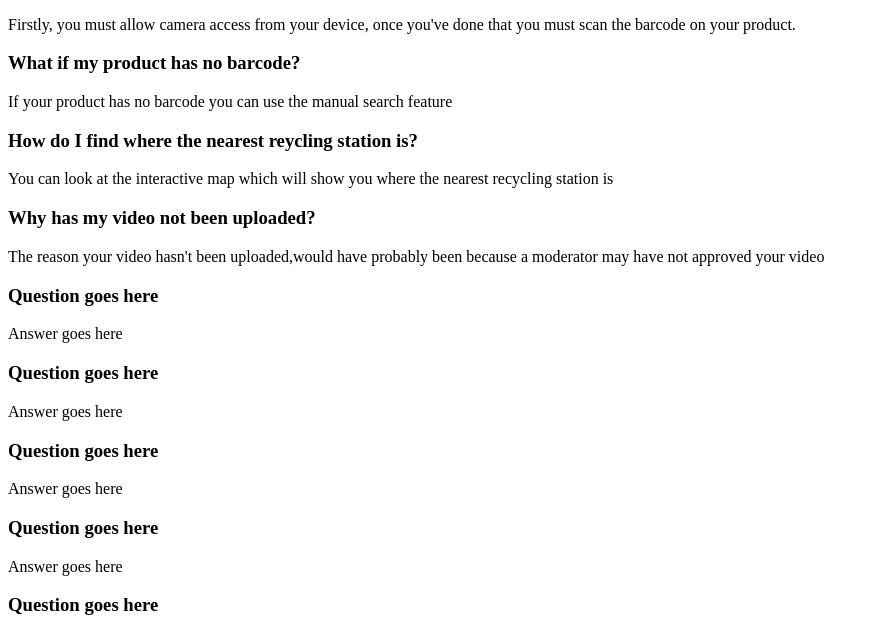
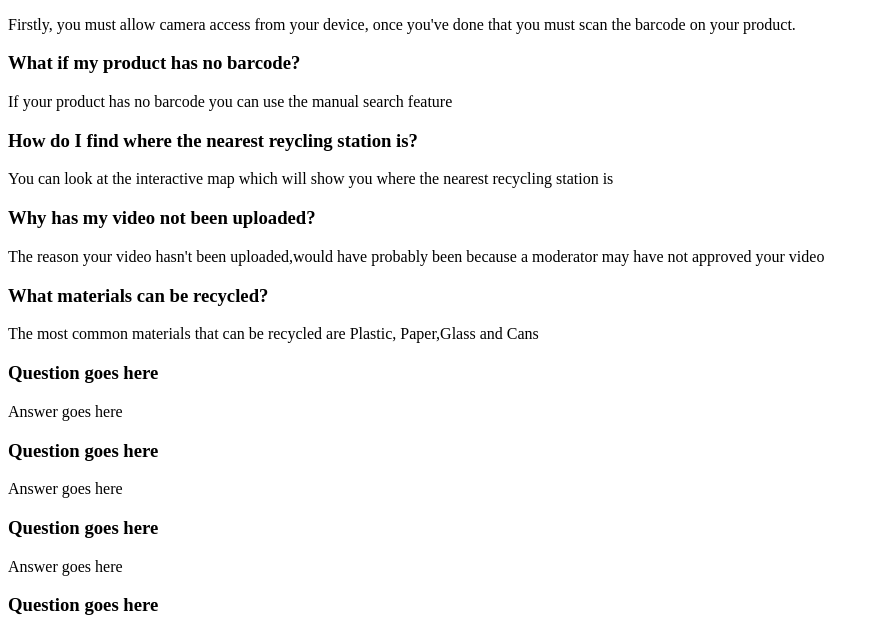
Before and after one commit to kaiesh/kaavin-recycle, a plain HTML site: page faq.html in a window 1280 px wide. Shown: the part 175-800 px from the top of the page, without its empty margins (0-879 px from the left). Drawn offline with Linux system fonts and the light colour scheme.

Commit message:
Update faq.html

```diff
--- a/faq.html
+++ b/faq.html
@@ -20,8 +20,8 @@
     <p>You can look at the interactive map which will show you where the nearest recycling station is</p>
       <h3>Why has my video not been uploaded?</h3>
     <p> The reason your video hasn't been uploaded,would have probably been because a moderator may have not approved your video</p>
-      <h3>Question goes here</h3>
-    <p>Answer goes here</p>
+      <h3>What materials can be recycled?</h3>
+    <p>The most common materials that can be recycled are Plastic, Paper,Glass and Cans</p>
       <h3>Question goes here</h3>
     <p>Answer goes here</p>
       <h3>Question goes here</h3>
```
